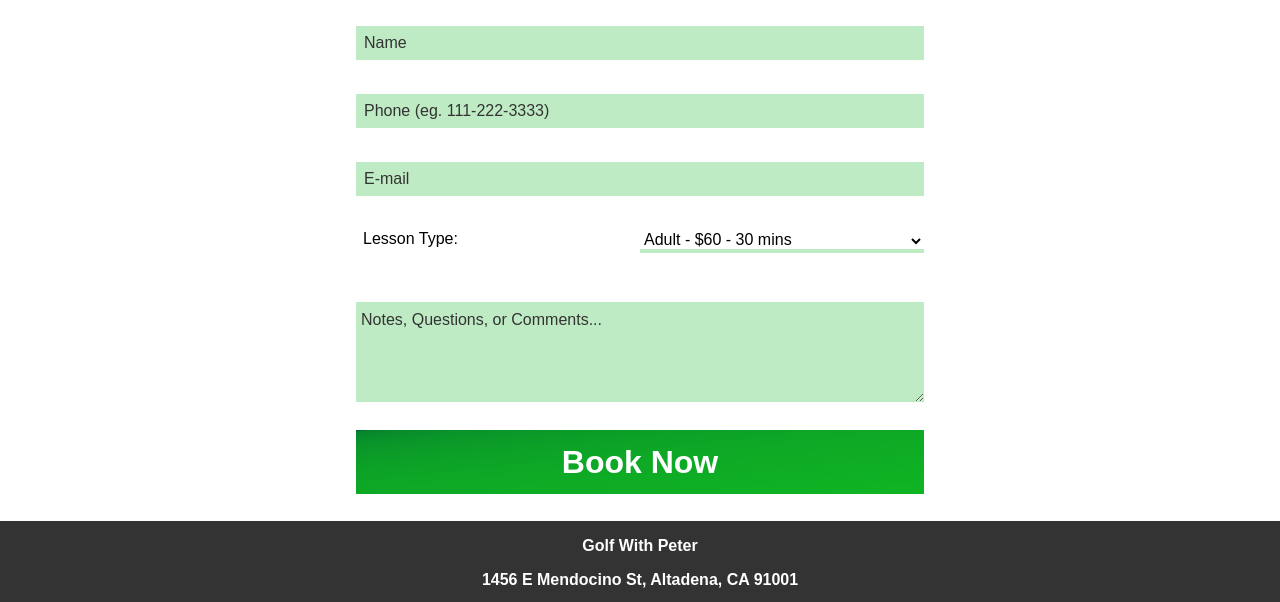
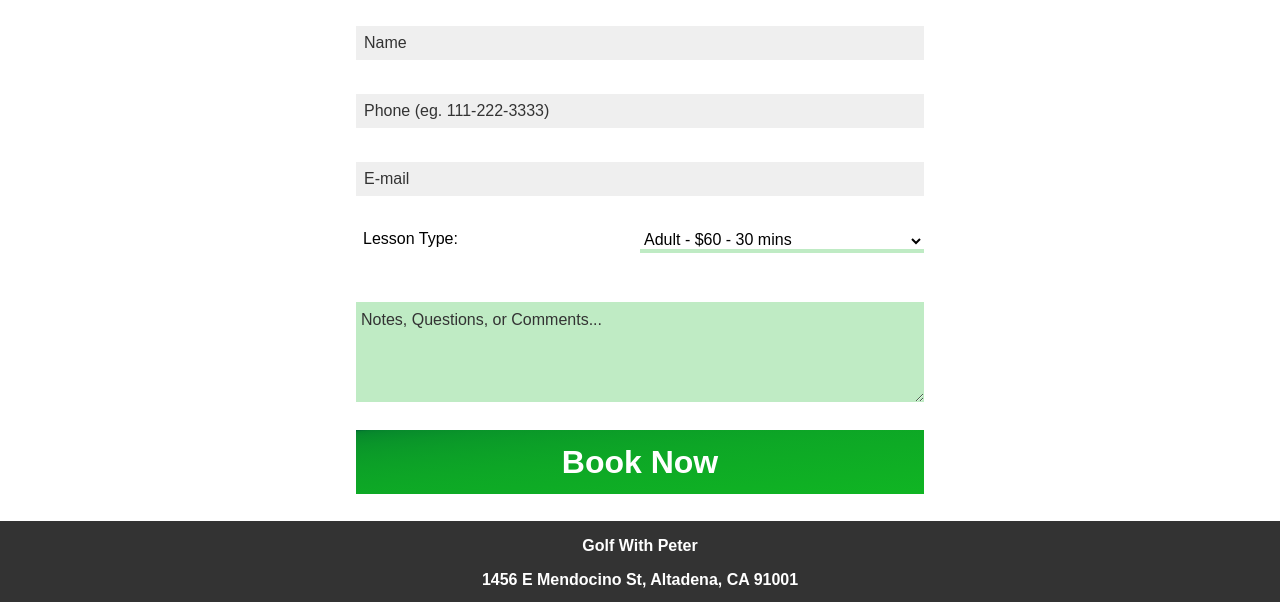
Before and after one commit to aliandor/golfwithpetersite, a Gatsby site: page /form in a window 1280 px wide. Shown: the part 183-785 px from the top of the page. Built offline with nearby package versions, Linux system fonts and the light colour scheme; Gatsby itself is replaced by a stand-in of ours.

Commit message:
Update form.js

```diff
--- a/src/components/forms/form.js
+++ b/src/components/forms/form.js
@@ -144,7 +144,7 @@ const Field = styled.div`
   input {
     width: 100%;
     border: none;
-    background: #10b52344;
+    background: #c4c4c444;
     padding: 0.5rem;
     &::placeholder {
       font-weight: 400px;
```
